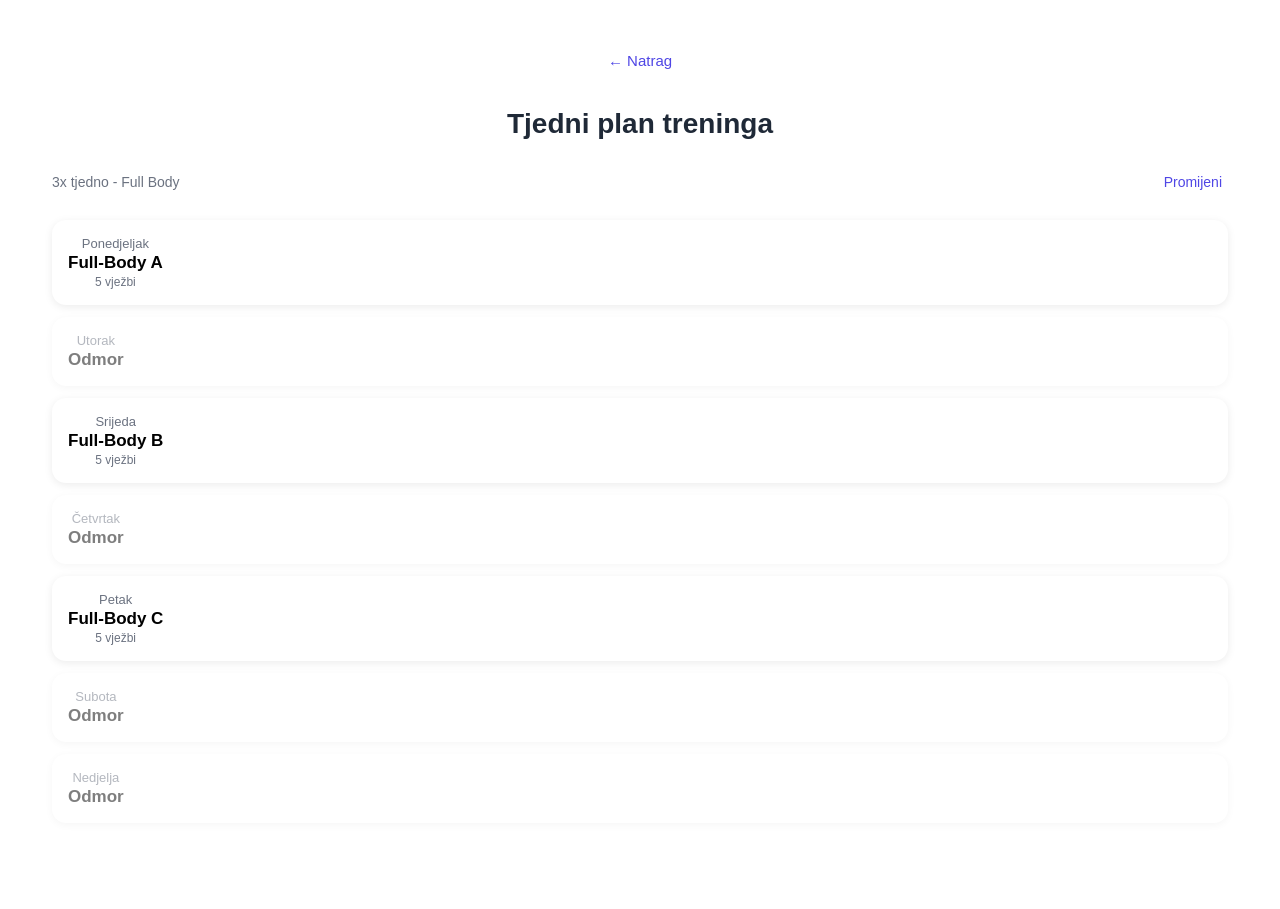
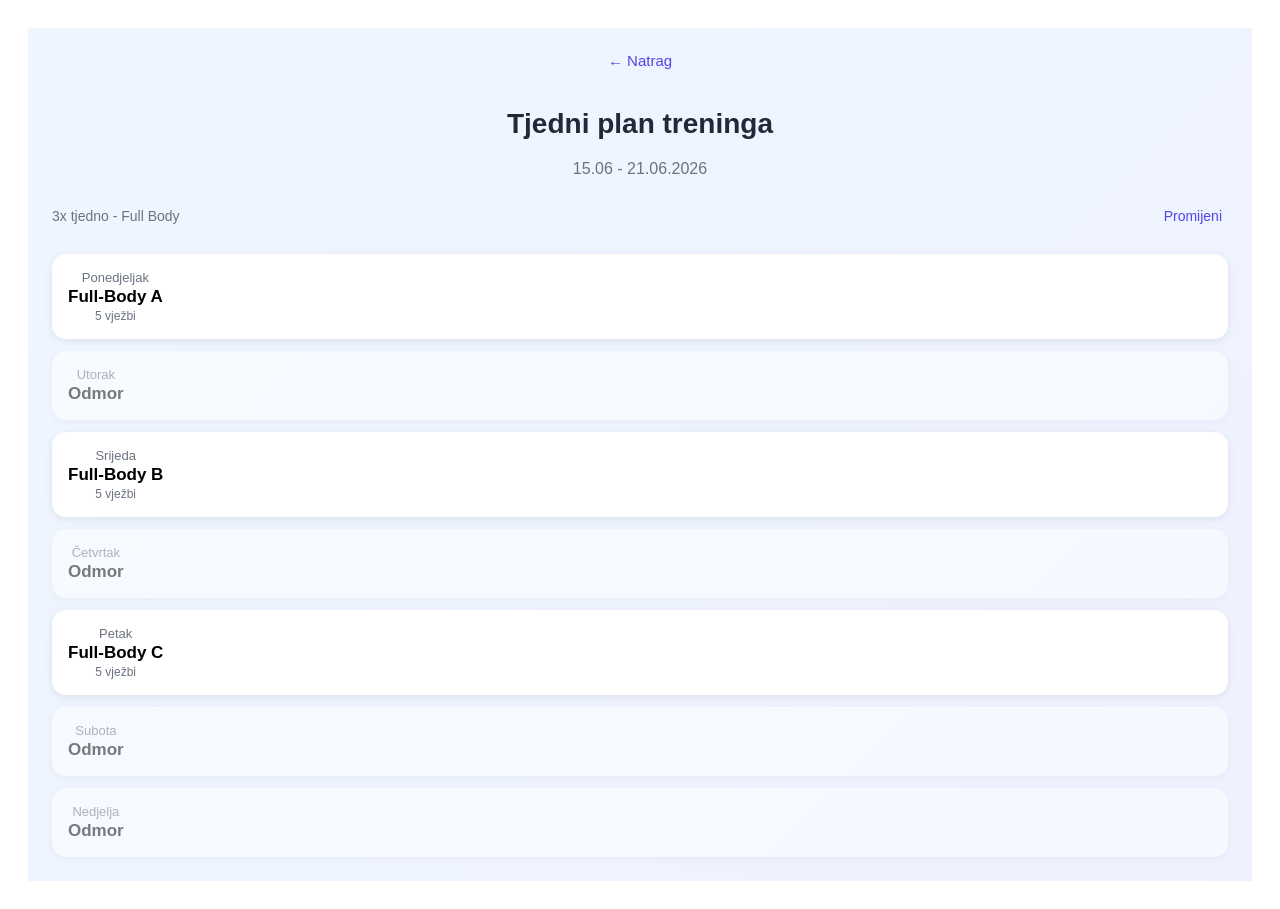
Before and after one commit to brkmika/gymflow, a Vue app in the folder vue-GymFlow/: page /plan-treninga in a window 1280 px wide. Both pictures are taken after a click on the button "3x tjedno". Built offline with nearby package versions, Linux system fonts and the light colour scheme.

Commit message:
dodao sam pozadinu i dinamicku promjenu tjedna u planView

```diff
--- a/vue-GymFlow/src/views/PlanView.vue
+++ b/vue-GymFlow/src/views/PlanView.vue
@@ -22,6 +22,26 @@ const handleClick = (workout) => {
     if (workout.exercises === 0) return
     router.push({path: '/trening', query: { name: workout.name, day: workout.day} })
 }
+
+const weekRange = computed(() => {
+  const today = new Date()
+  const dayOfWeek = today.getDay()
+  const diffToMonday = dayOfWeek === 0 ? -6 : 1 - dayOfWeek
+
+  const monday = new Date(today)
+  monday.setDate(today.getDate() + diffToMonday)
+
+  const sunday = new Date(monday)
+  sunday.setDate(monday.getDate() + 6)
+
+  const formatDate = (date) => {
+    const day = String(date.getDate()).padStart(2, '0')
+    const month = String(date.getMonth() + 1).padStart(2, '0')
+    return `${day}.${month}`
+  }
+   return `${formatDate(monday)} - ${formatDate(sunday)}.${sunday.getFullYear()}`
+})
+
 </script>
 
 <template>
@@ -45,6 +65,7 @@ const handleClick = (workout) => {
 
      <!-- tjedni plan -->
       <div v-else>
+        <p class="week-range">{{ weekRange }}</p>
         <div class="plan-header">
           <p class="plan-type"> {{ planLabel }}</p>
           <button class="change-btn" @click="userStore.treninziTjedno = null">
@@ -78,7 +99,7 @@ const handleClick = (workout) => {
 .plan {
   padding: 24px;
   min-height: 100vh;
-  background: linear-gradient()
+  background: linear-gradient(135deg, #eff6ff, #eef2ff);
 }
 
 .back-btn {
@@ -208,6 +229,9 @@ h2 {
   font-weight: 700;
 }
 
-
+.week-range {
+  color: #6b7280;
+  margin-bottom: 16px;
+}
 
 </style>
```
